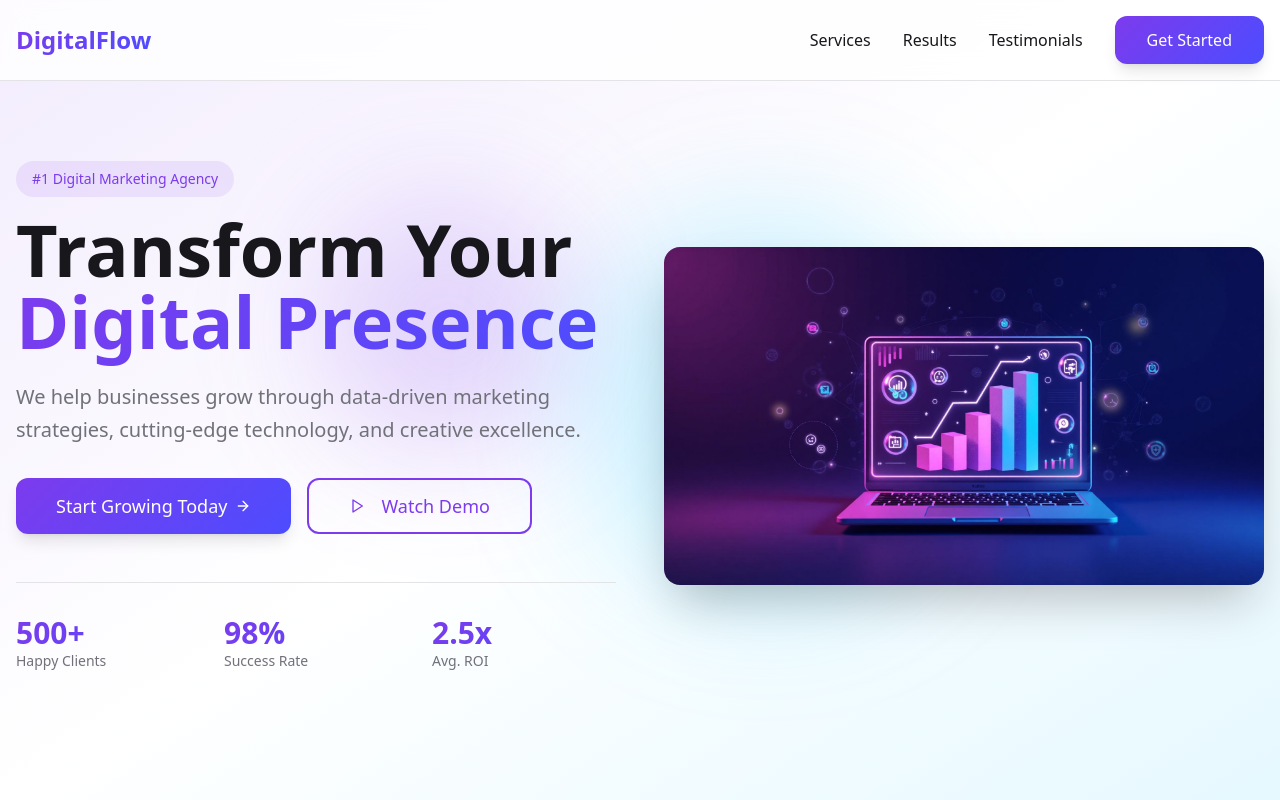
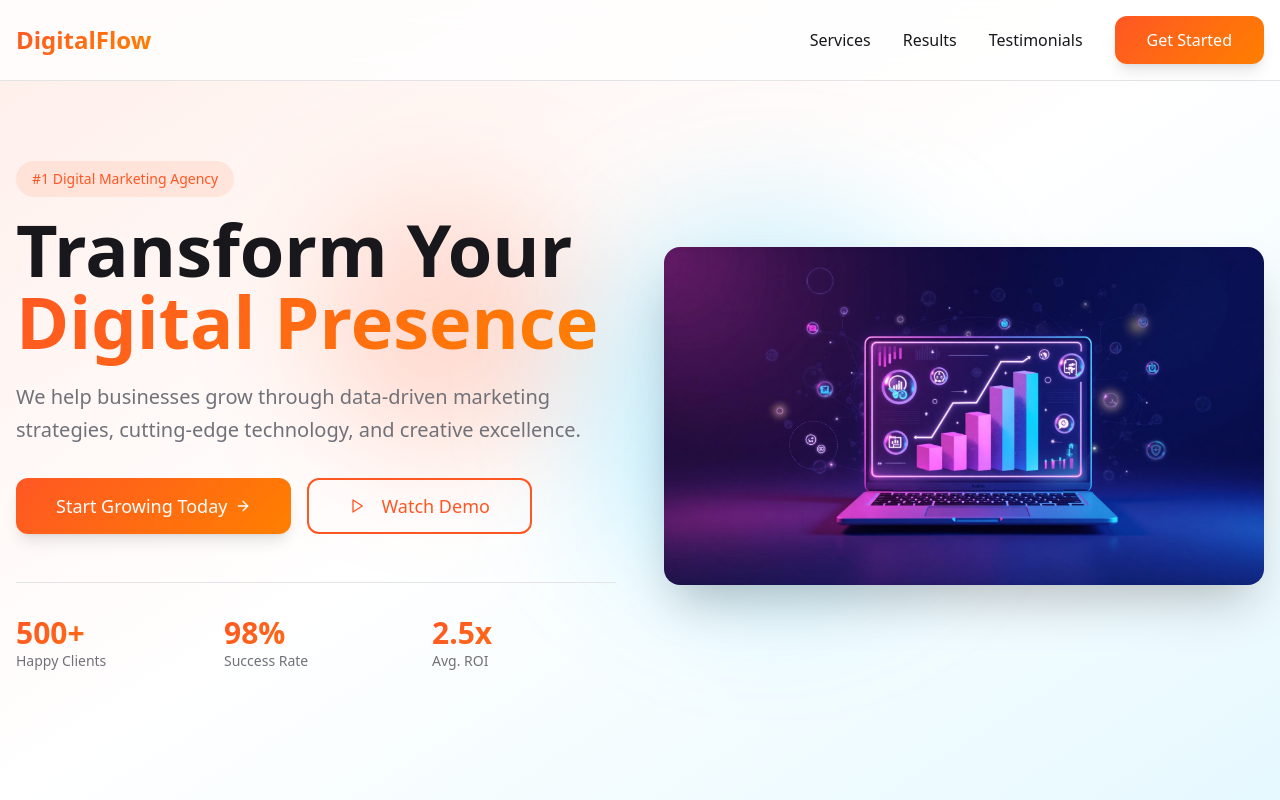
Before and after one commit to itschez/ignite-digital-landing, a React (Vite) app: page / in a window 1280 px wide. Shown: the top 800 px of the page. Built offline with nearby package versions, Linux system fonts and the light colour scheme; the HTML template or start-up script is replaced by a standard one.

Commit message:
Refactor: Update color theme

```diff
--- a/src/index.css
+++ b/src/index.css
@@ -17,9 +17,9 @@ All colors MUST be HSL.
     --popover: 0 0% 100%;
     --popover-foreground: 240 10% 10%;
 
-    --primary: 262 83% 58%;
+    --primary: 14 100% 57%;
     --primary-foreground: 0 0% 100%;
-    --primary-glow: 280 100% 70%;
+    --primary-glow: 25 100% 65%;
 
     --secondary: 195 100% 50%;
     --secondary-foreground: 0 0% 100%;
@@ -27,7 +27,7 @@ All colors MUST be HSL.
     --muted: 240 5% 96%;
     --muted-foreground: 240 4% 46%;
 
-    --accent: 330 81% 60%;
+    --accent: 30 100% 50%;
     --accent-foreground: 0 0% 100%;
 
     --destructive: 0 84.2% 60.2%;
@@ -35,18 +35,18 @@ All colors MUST be HSL.
 
     --border: 240 6% 90%;
     --input: 240 6% 90%;
-    --ring: 262 83% 58%;
+    --ring: 14 100% 57%;
 
     --radius: 0.75rem;
 
     /* Gradients */
-    --gradient-primary: linear-gradient(135deg, hsl(262 83% 58%), hsl(240 100% 65%));
-    --gradient-secondary: linear-gradient(135deg, hsl(195 100% 50%), hsl(262 83% 58%));
-    --gradient-accent: linear-gradient(135deg, hsl(330 81% 60%), hsl(280 100% 70%));
-    --gradient-hero: linear-gradient(135deg, hsl(262 83% 58% / 0.1), hsl(195 100% 50% / 0.05));
+    --gradient-primary: linear-gradient(135deg, hsl(14 100% 57%), hsl(30 100% 50%));
+    --gradient-secondary: linear-gradient(135deg, hsl(195 100% 50%), hsl(14 100% 57%));
+    --gradient-accent: linear-gradient(135deg, hsl(30 100% 50%), hsl(25 100% 65%));
+    --gradient-hero: linear-gradient(135deg, hsl(14 100% 57% / 0.1), hsl(195 100% 50% / 0.05));
 
     /* Shadows */
-    --shadow-glow: 0 0 60px hsl(262 83% 58% / 0.3);
+    --shadow-glow: 0 0 60px hsl(14 100% 57% / 0.3);
     --shadow-card: 0 10px 40px hsl(240 10% 10% / 0.08);
     --shadow-elevated: 0 20px 60px hsl(240 10% 10% / 0.12);
 
@@ -80,9 +80,9 @@ All colors MUST be HSL.
     --popover: 240 8% 8%;
     --popover-foreground: 0 0% 98%;
 
-    --primary: 262 83% 58%;
+    --primary: 14 100% 57%;
     --primary-foreground: 0 0% 100%;
-    --primary-glow: 280 100% 70%;
+    --primary-glow: 25 100% 65%;
 
     --secondary: 195 100% 50%;
     --secondary-foreground: 0 0% 100%;
@@ -98,10 +98,10 @@ All colors MUST be HSL.
 
     --border: 240 8% 15%;
     --input: 240 8% 15%;
-    --ring: 262 83% 58%;
+    --ring: 14 100% 57%;
 
-    --gradient-hero: linear-gradient(135deg, hsl(262 83% 58% / 0.15), hsl(195 100% 50% / 0.1));
-    --shadow-glow: 0 0 80px hsl(262 83% 58% / 0.4);
+    --gradient-hero: linear-gradient(135deg, hsl(14 100% 57% / 0.15), hsl(195 100% 50% / 0.1));
+    --shadow-glow: 0 0 80px hsl(14 100% 57% / 0.4);
     --shadow-card: 0 10px 40px hsl(0 0% 0% / 0.5);
     --shadow-elevated: 0 20px 60px hsl(0 0% 0% / 0.7);
   }
```
